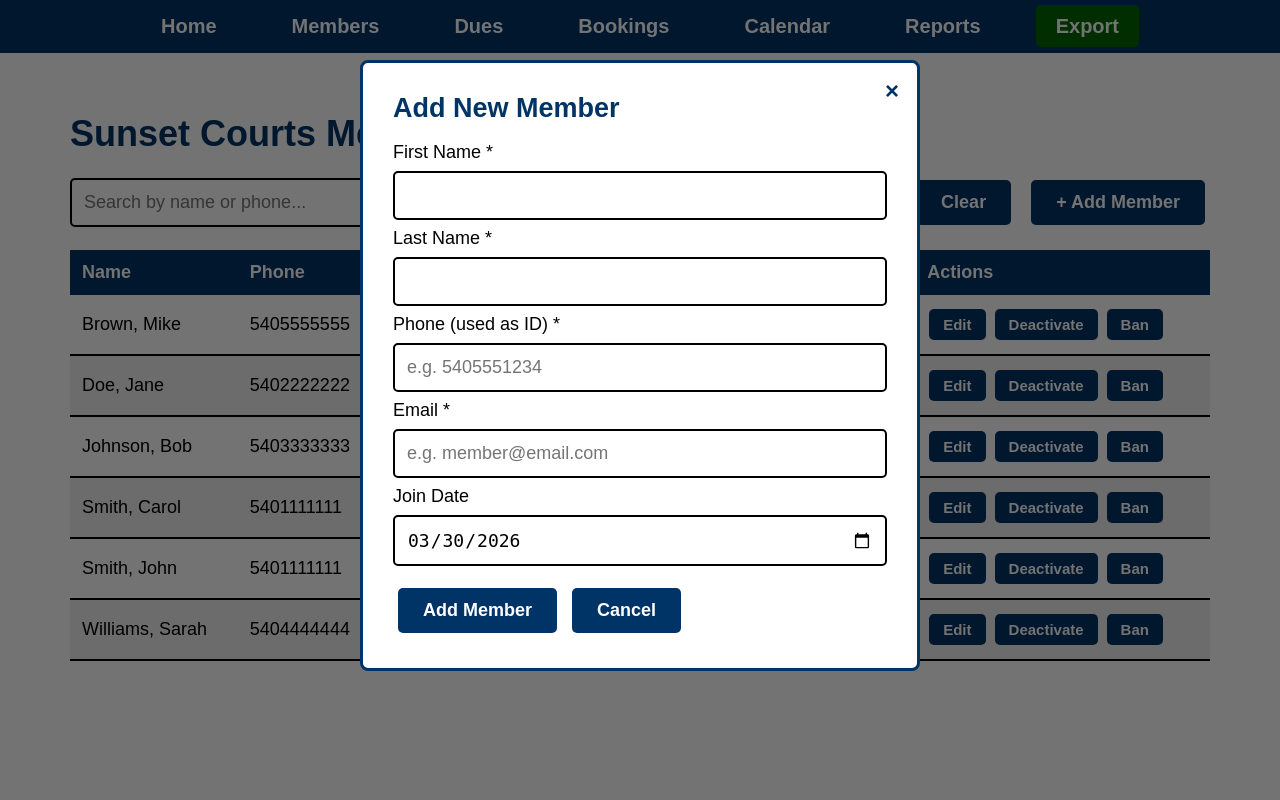
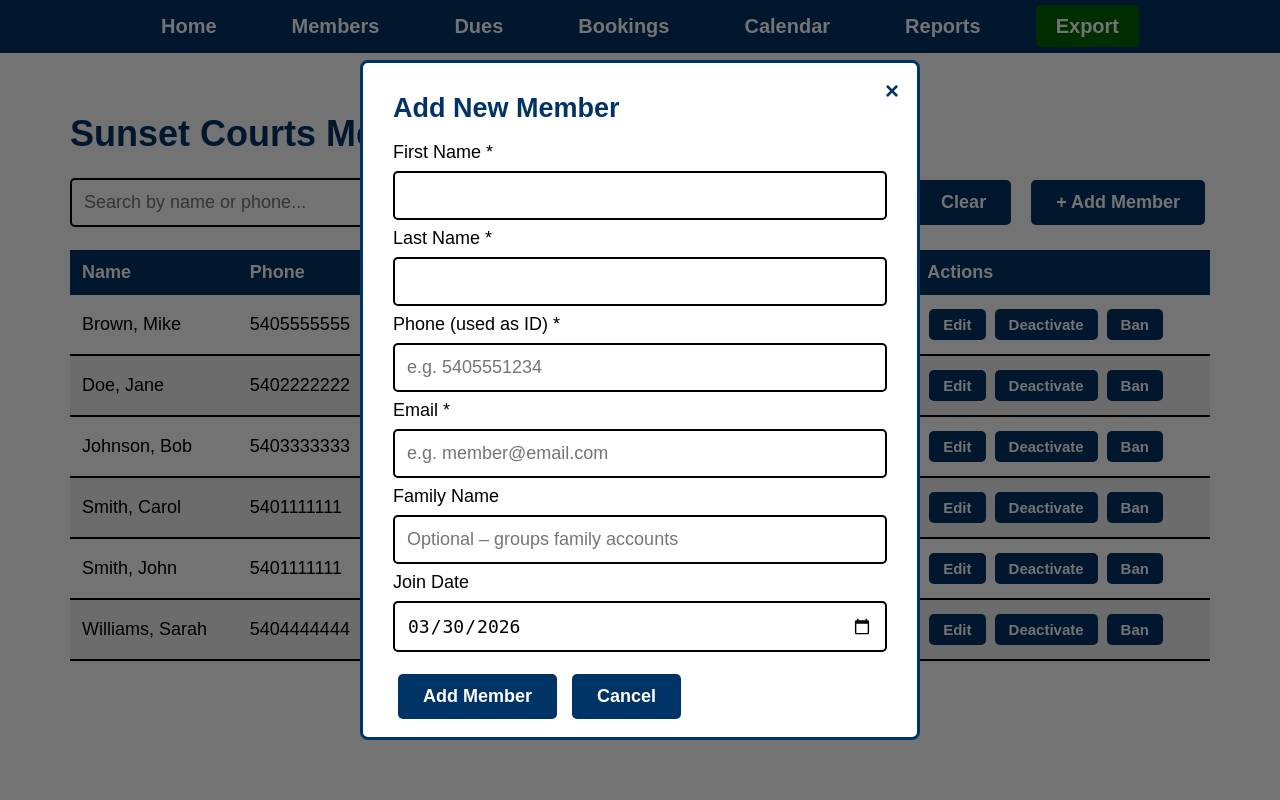
Before and after one commit to brandontrice/sunset-courts, a Flask app: page /members in a window 1280 px wide, after a click on "+ Add Member". Run offline with Flask 3, Linux system fonts and the light colour scheme.

Commit message:
Update members.html
Restored family_name  to the openEditModal, button class, and openEditModal funtion.

```diff
--- a/templates/members.html
+++ b/templates/members.html
@@ -186,7 +186,7 @@
                 <td>
                     <!-- Edit -->
                     <button class="btn btn-sm"
-                            onclick="openEditModal({{ m.id }}, '{{ m.first_name }}', '{{ m.last_name }}', '{{ m.phone }}', '{{ m.email or '' }}', '{{ m.join_date.strftime('%Y-%m-%d') if m.join_date else '' }}')">
+                            onclick="openEditModal({{ m.id }}, '{{ m.first_name }}', '{{ m.last_name }}', '{{ m.phone }}', '{{ m.email or '' }}', '{{ m.family_name or '' }}', '{{ m.join_date.strftime('%Y-%m-%d') if m.join_date else '' }}')">
                         Edit
                     </button>
 
@@ -249,6 +249,9 @@
 
             <label>Email *</label>
             <input type="email" name="email" required placeholder="e.g. member@email.com">
+
+            <label>Family Name</label>
+            <input type="text" name="family_name" placeholder="Optional – groups family accounts">
 
             <label>Join Date</label>
             <input type="date" name="join_date" value="{{ today }}">
@@ -388,6 +391,7 @@
         document.getElementById('editLastName').value  = last;
         document.getElementById('editPhone').value     = phone;
         document.getElementById('editEmail').value     = email;
+        document.getElementById('editFamilyName').value  = family;
         document.getElementById('editJoinDate').value  = joinDate;
         openModal('editModal');
     }
```
